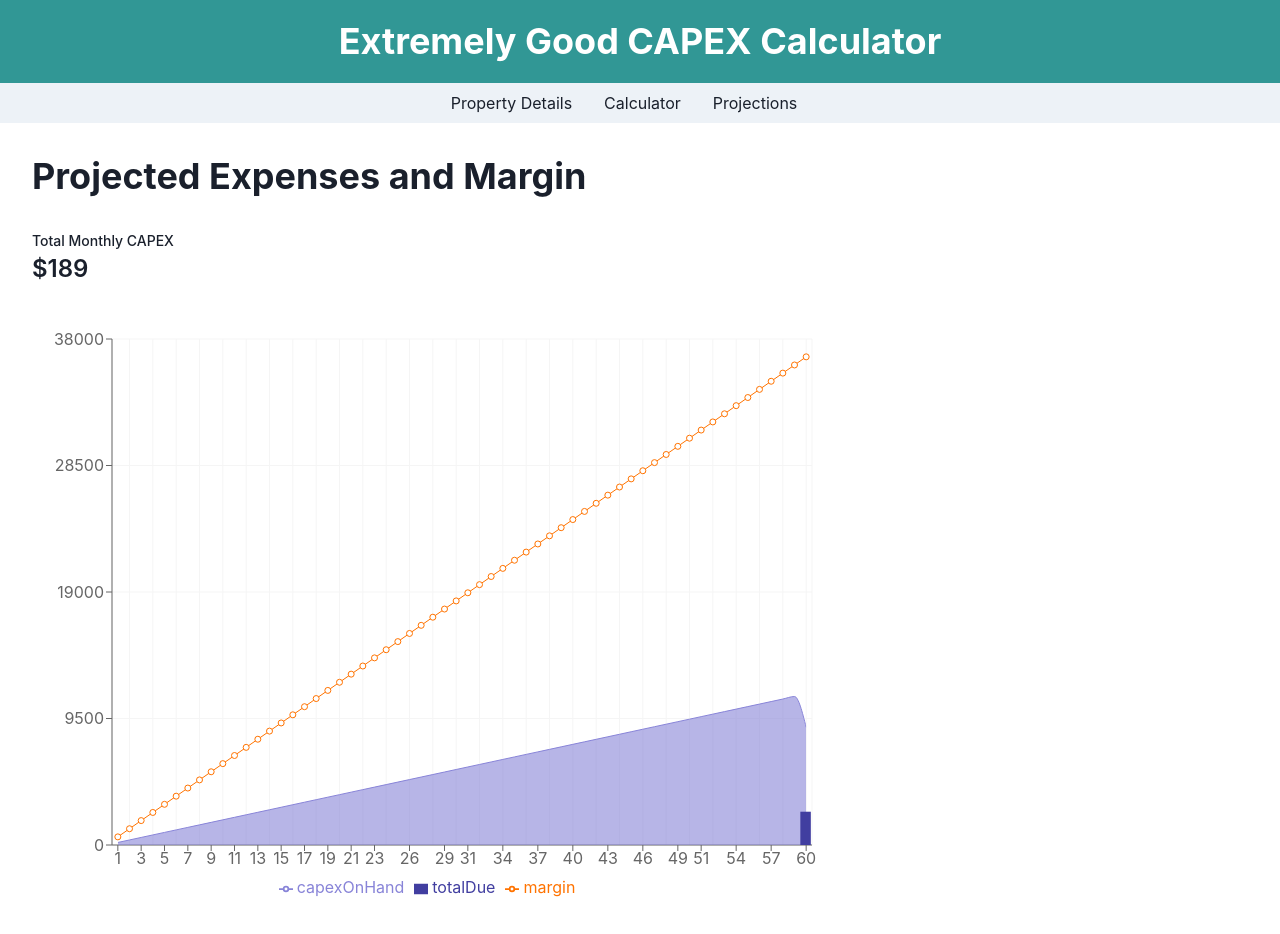
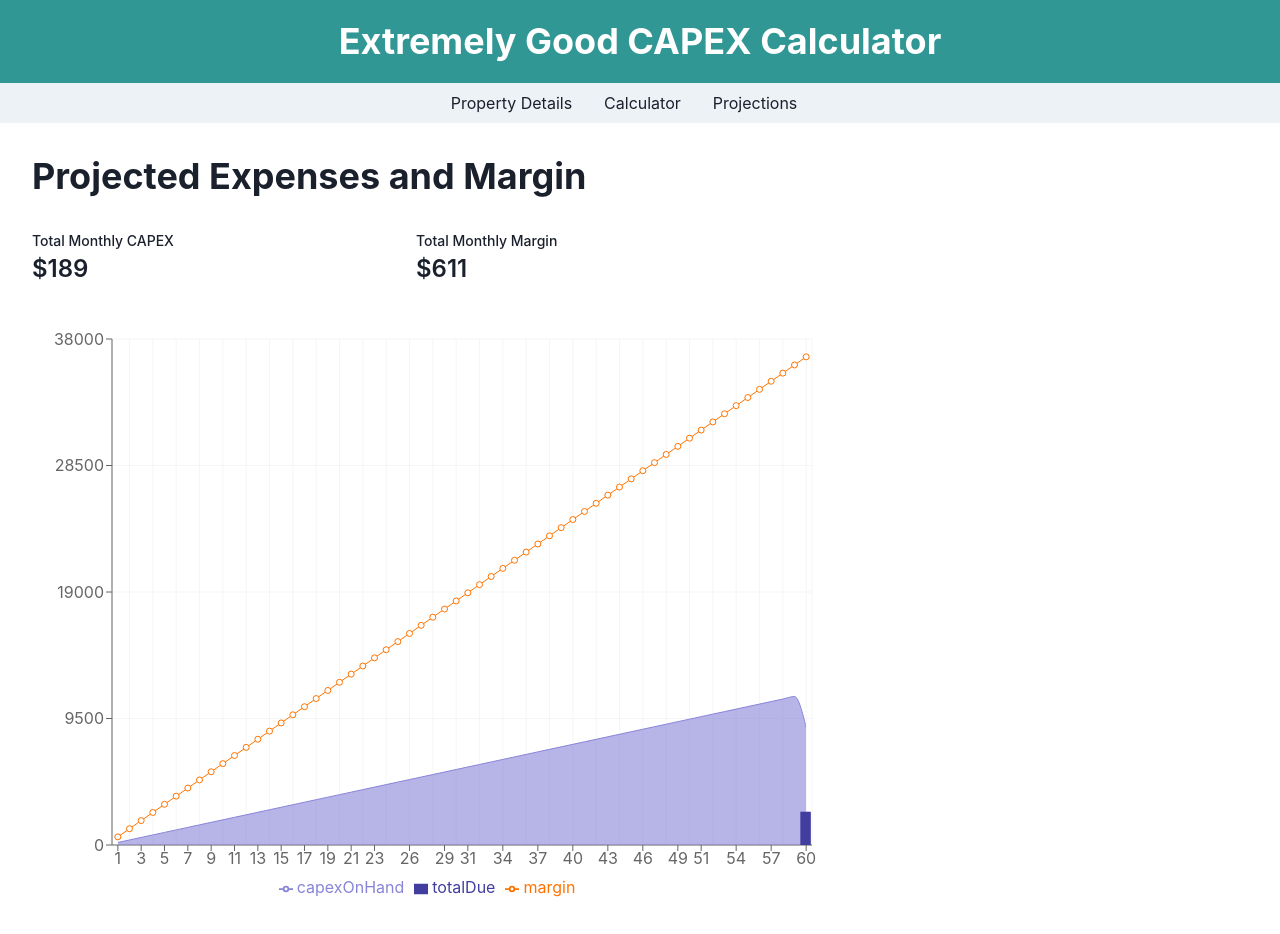
Before and after one commit to jmilani224/capex, a React (Create React App) app: page /projections in a window 1280 px wide. Shown: the top 934 px of the page. Built offline with nearby package versions, Linux system fonts and the light colour scheme.

Commit message:
added total margin

```diff
--- a/src/components/routing/routes/projections/projections.js
+++ b/src/components/routing/routes/projections/projections.js
@@ -4,7 +4,8 @@ import {
     Heading,
     Stat,
     StatLabel,
-    StatNumber
+    StatNumber,
+    Flex
 } from '@chakra-ui/react'
 import {
     ComposedChart, Line, Area, Bar, XAxis, YAxis, CartesianGrid, Tooltip,
@@ -70,11 +71,17 @@ const Projections = ({ fetchedPropertyData }) => {
             <Heading pb={8}>
                 Projected Expenses and Margin
             </Heading>
+            <Flex w="60vw">
+                <Stat pb={8}>
+                    <StatLabel>Total Monthly CAPEX</StatLabel>
+                    <StatNumber>${totalMonthlyCAPEX}</StatNumber>
+                </Stat>
 
-            <Stat pb={8}>
-                <StatLabel>Total Monthly CAPEX</StatLabel>
-                <StatNumber>${totalMonthlyCAPEX}</StatNumber>
-            </Stat>
+                <Stat pb={8}>
+                    <StatLabel>Total Monthly Margin</StatLabel>
+                    <StatNumber>${monthlyMargin}</StatNumber>
+                </Stat>
+            </Flex>
 
             <ComposedChart
                 width={800}
```
Also changed, not shown: 1 other file (tests, documents, lock files or other folders).
